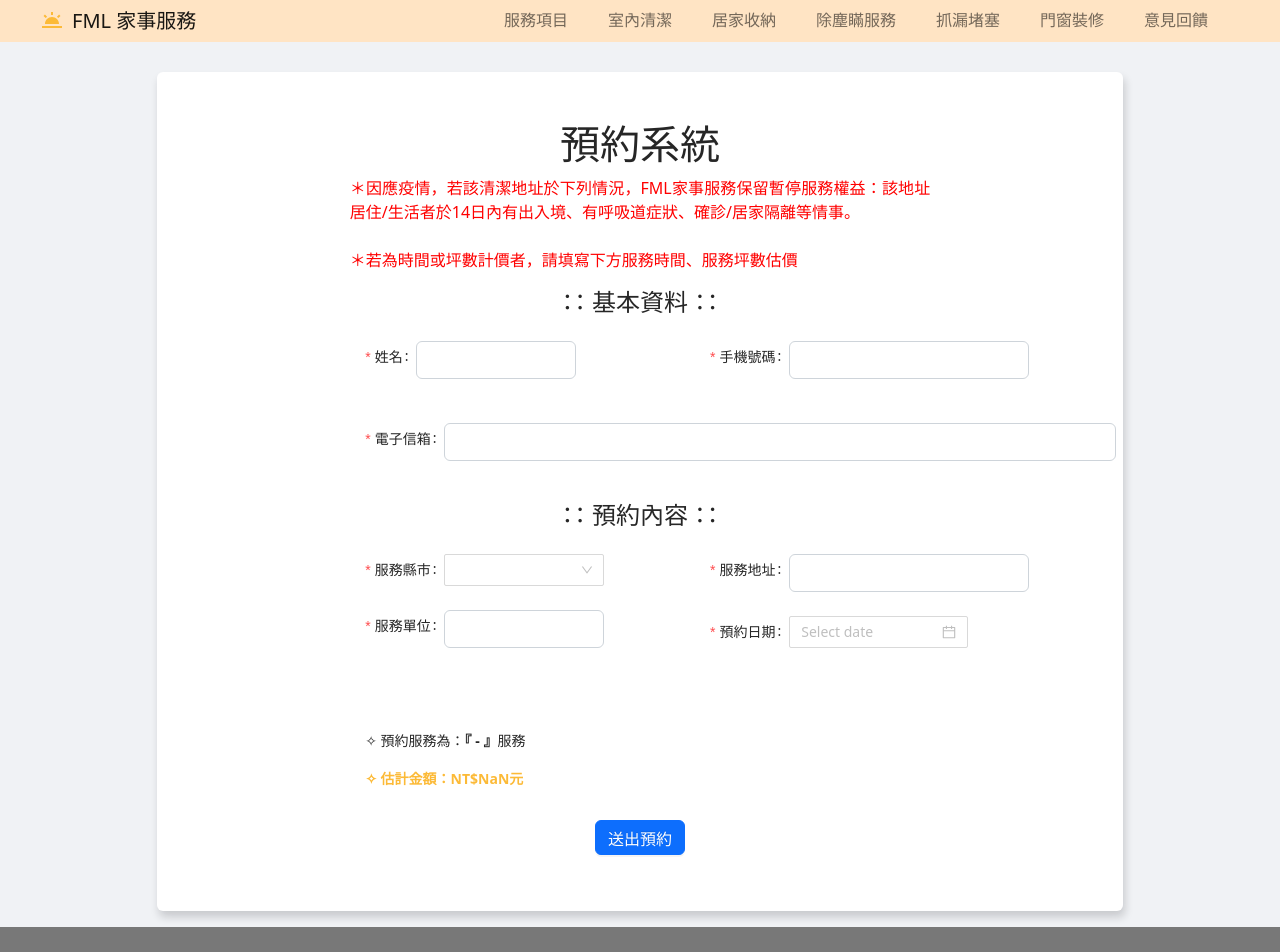
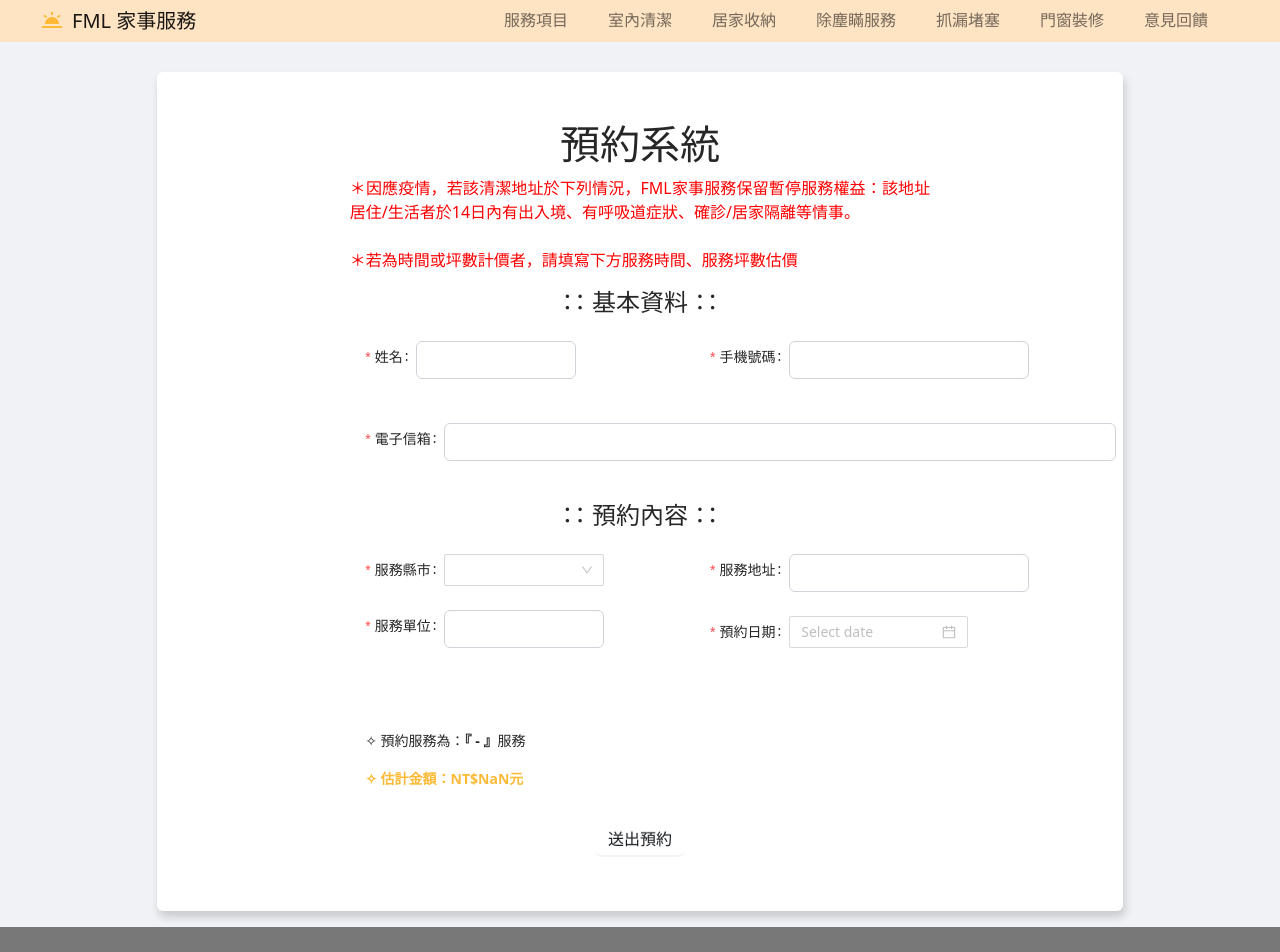
Before and after one commit to lulu0705/2022react_report-react, a React (Create React App) app: page /Reserve/1 in a window 1280 px wide. Shown: the top 952 px of the page. Built offline with nearby package versions, Linux system fonts and the light colour scheme; no server answers; a web font is replaced by a local one.

Commit message:
Add files via upload

```diff
--- a/src/components/GridItem.jsx
+++ b/src/components/GridItem.jsx
@@ -20,15 +20,13 @@ export default function GridItem({ product }) {
                             <li>{product.location}</li>
                             <li>NT${product.price}/{product.hour}</li>
                         </ul>
-                        <p>{product.company}</p>
+                        <p className="candidate-list-text">{product.company}</p>
                     </div>
                 </div>
                 <div className="candidate-list-favourite-time">
-                <div className="flexBtCenter">
                 <Link to={`/product/${product.id}`} className="smallLifeBtn" target="_self" title="服務詳情">
                     服務詳情
                 </Link>
-	            </div>
                 </div>
 
             </div>
--- a/src/components/ReserveLayout.jsx
+++ b/src/components/ReserveLayout.jsx
@@ -384,12 +384,12 @@ const ReserveLayout = ({ product, redirect }) => {
     <div className="center-layout">
 
       <Form.Item
-    //   {...tailFormItemLayout}
+    //   {...tailFormItemLayout} btn-primary btn-block
       >
 
           <Button
             type="primary"
-            className="btn btn-primary btn-block confirm-button"
+            className="btn confirm-button"
             htmlType="submit"
             // onClick={() => {setCompany(product.company);setName(product.name)}}
             // onClick={() => {setProject_name(product.name);sendEmail}}
```
